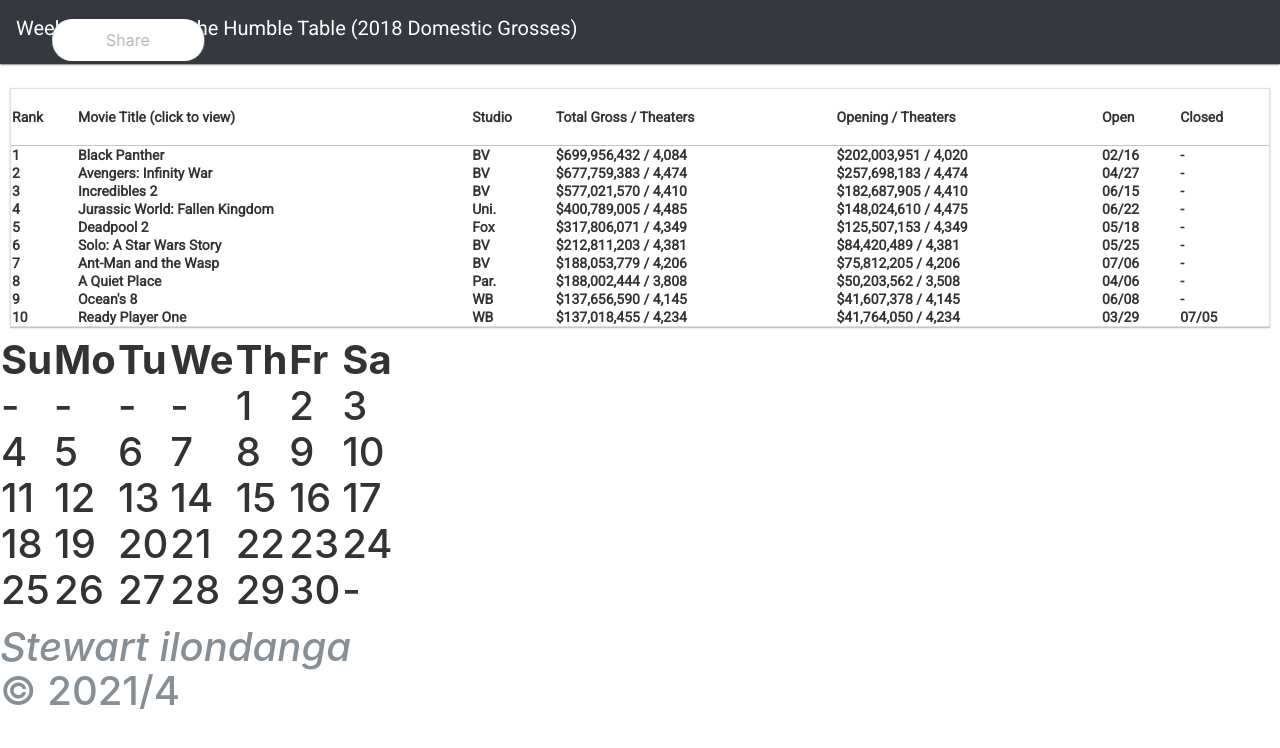
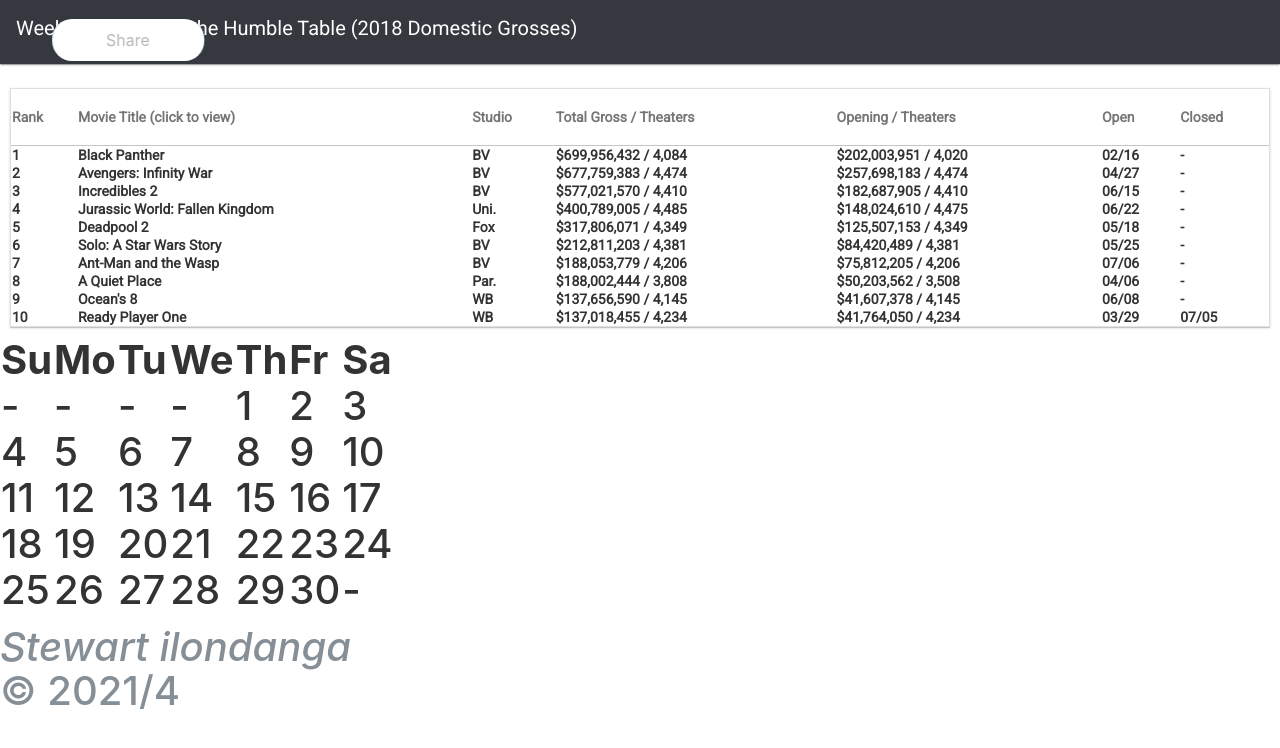
Before and after one commit to stewilondanga/domestic-grosses, a plain HTML site: page index.html in a window 1280 px wide. Drawn offline with nearby package versions, Linux system fonts and the light colour scheme.

Commit message:
add css/styles.css

```diff
--- a/css/styles.css
+++ b/css/styles.css
@@ -179,12 +179,12 @@
   font: inherit;
 }
 
-/*th.w4-data-table-column {
+th.w4-data-table-column {
   color: rgba(0, 0, 0, 0.54);
   font: inherit;
 }
 
-th>span.w4-data-table-heading {
+/*th>span.w4-data-table-heading {
   padding-left: 24px;
   padding-right: 0;
   vertical-align: middle;
```
